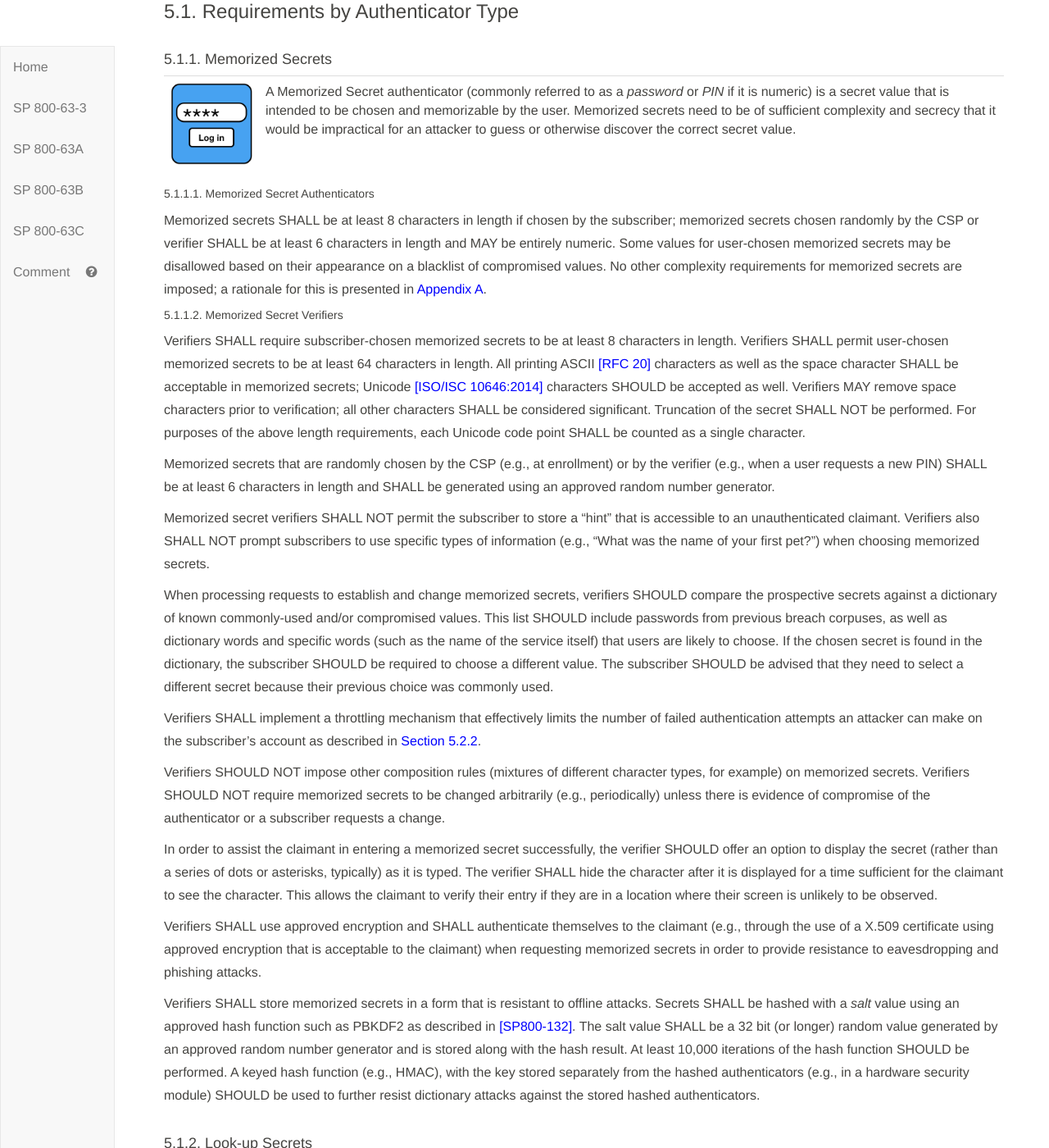
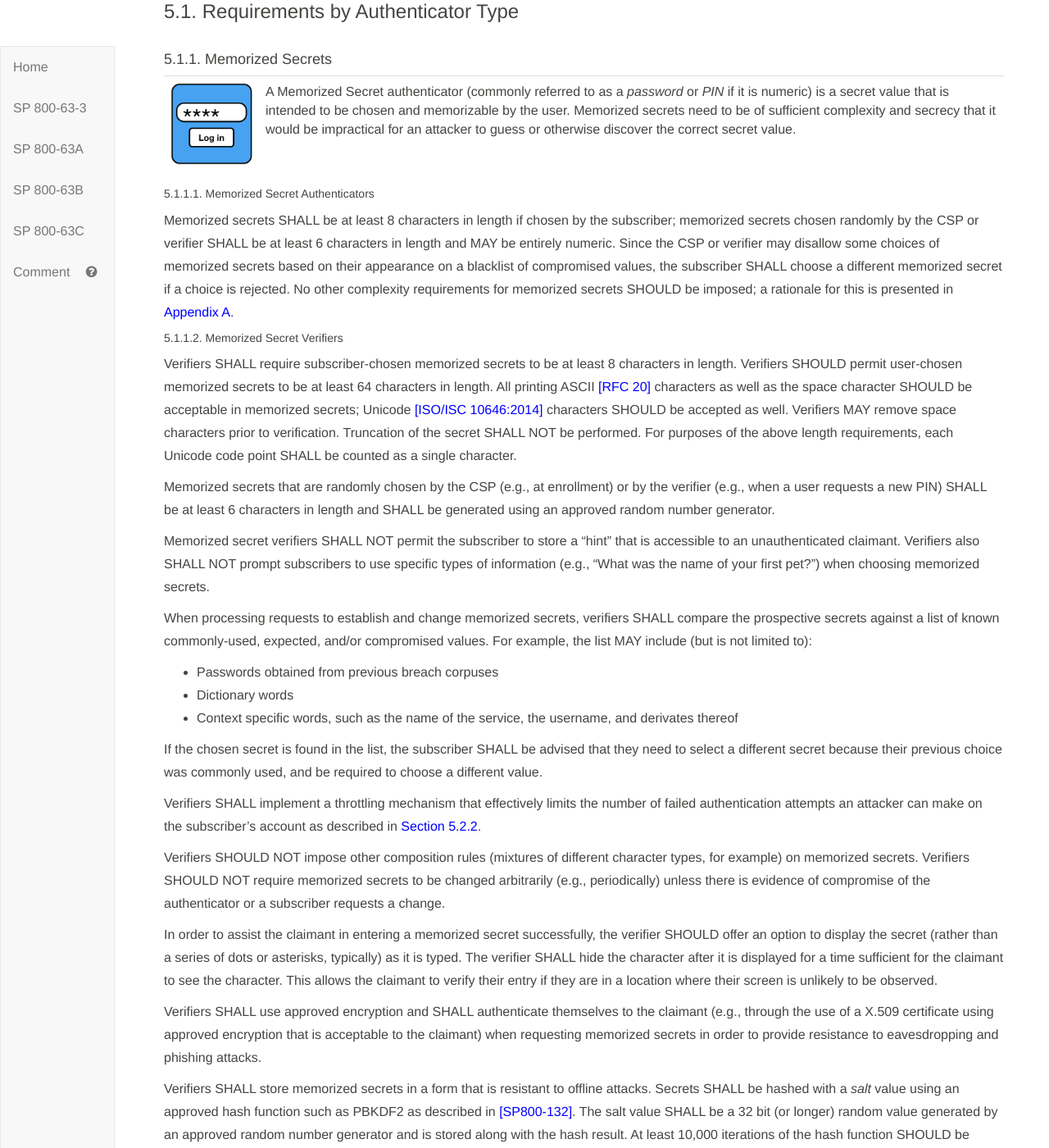
Before and after one commit to usnistgov/800-63-3, a Jekyll site: the page built from sp800-63b.md, in a window 1280 px wide and 1400 px high, scrolled down 23483 px. Shown: the whole window at 82% size. Built offline with Jekyll 4.4.1, drawn with Linux system fonts in a browser that asks for light colours.

Commit message:
Update memorized secret and blacklist requirements

```diff
--- a/sp800-63b/sec5_authenticators.md
+++ b/sp800-63b/sec5_authenticators.md
@@ -21,17 +21,23 @@ This section provides the detailed requirements specific for each of the authent
 
 ##### 5.1.1.1. Memorized Secret Authenticators
 
-Memorized secrets SHALL be at least 8 characters in length if chosen by the subscriber; memorized secrets chosen randomly by the CSP or verifier SHALL be at least 6 characters in length and MAY be entirely numeric.  Some values for user-chosen memorized secrets may be disallowed based on their appearance on a blacklist of compromised values. No other complexity requirements for memorized secrets are imposed; a rationale for this is presented in [Appendix A](#appA).
+Memorized secrets SHALL be at least 8 characters in length if chosen by the subscriber; memorized secrets chosen randomly by the CSP or verifier SHALL be at least 6 characters in length and MAY be entirely numeric.  Since the CSP or verifier may disallow some choices of memorized secrets  based on their appearance on a blacklist of compromised values, the subscriber SHALL choose a different memorized secret if a choice is rejected. No other complexity requirements for memorized secrets SHOULD be imposed; a rationale for this is presented in [Appendix A](#appA).
 
 ##### 5.1.1.2. Memorized Secret Verifiers
 
-Verifiers SHALL require subscriber-chosen memorized secrets to be at least 8 characters in length. Verifiers SHALL permit user-chosen memorized secrets to be at least 64 characters in length. All printing ASCII [[RFC 20]](#RFC20) characters as well as the space character SHALL be acceptable in memorized secrets; Unicode [[ISO/ISC 10646:2014]](#ISOIEC10646) characters SHOULD be accepted as well. Verifiers MAY remove space characters prior to verification; all other characters SHALL be considered significant. Truncation of the secret SHALL NOT be performed. For purposes of the above length requirements, each Unicode code point SHALL be counted as a single character.
+Verifiers SHALL require subscriber-chosen memorized secrets to be at least 8 characters in length. Verifiers SHOULD permit user-chosen memorized secrets to be at least 64 characters in length. All printing ASCII [[RFC 20]](#RFC20) characters as well as the space character SHOULD be acceptable in memorized secrets; Unicode [[ISO/ISC 10646:2014]](#ISOIEC10646) characters SHOULD be accepted as well. Verifiers MAY remove space characters prior to verification. Truncation of the secret SHALL NOT be performed. For purposes of the above length requirements, each Unicode code point SHALL be counted as a single character.
 
 Memorized secrets that are randomly chosen by the CSP (e.g., at enrollment) or by the verifier (e.g., when a user requests a new PIN) SHALL be at least 6 characters in length and SHALL be generated using an approved random number generator.
 
 Memorized secret verifiers SHALL NOT permit the subscriber to store a "hint" that is accessible to an unauthenticated claimant. Verifiers also SHALL NOT prompt subscribers to use specific types of information (e.g., "What was the name of your first pet?") when choosing memorized secrets.
 
-When processing requests to establish and change memorized secrets, verifiers SHOULD compare the prospective secrets against a dictionary of known commonly-used and/or compromised values. This list SHOULD include passwords from previous breach corpuses, as well as dictionary words and specific words (such as the name of the service itself) that users are likely to choose. If the chosen secret is found in the dictionary, the subscriber SHOULD be required to choose a different value. The subscriber SHOULD be advised that they need to select a different secret because their previous choice was commonly used.
+When processing requests to establish and change memorized secrets, verifiers SHALL compare the prospective secrets against a list of known commonly-used, expected, and/or compromised values. For example, the list MAY include (but is not limited to):
+
+* Passwords obtained from previous breach corpuses
+* Dictionary words
+* Context specific words, such as the name of the service, the username, and derivates thereof
+
+If the chosen secret is found in the list, the subscriber SHALL be advised that they need to select a different secret because their previous choice was commonly used, and be required to choose a different value.
 
 Verifiers SHALL implement a throttling mechanism that effectively limits the number of failed authentication attempts an attacker can make on the subscriber’s account as described in [Section 5.2.2](#throttle).
 
```
